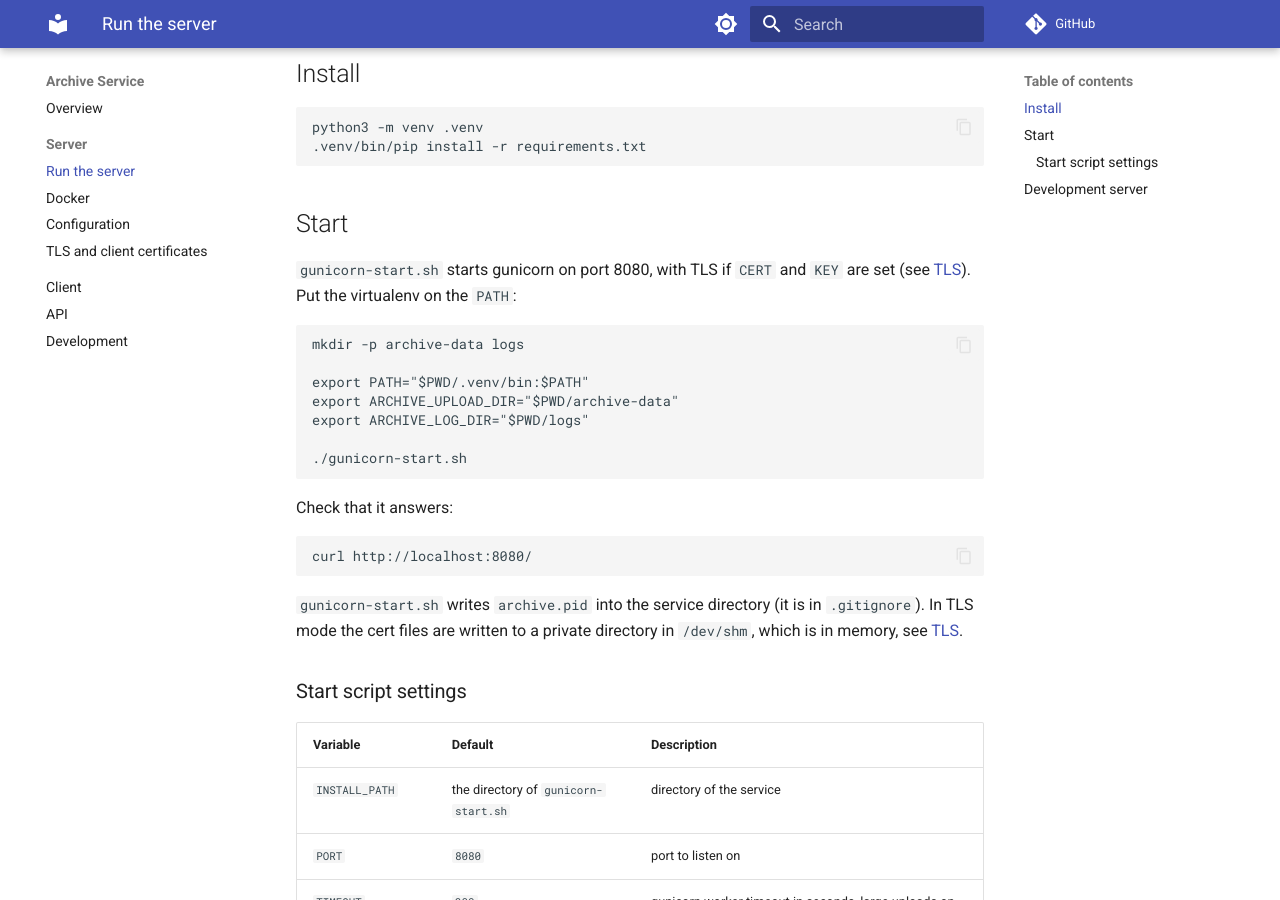
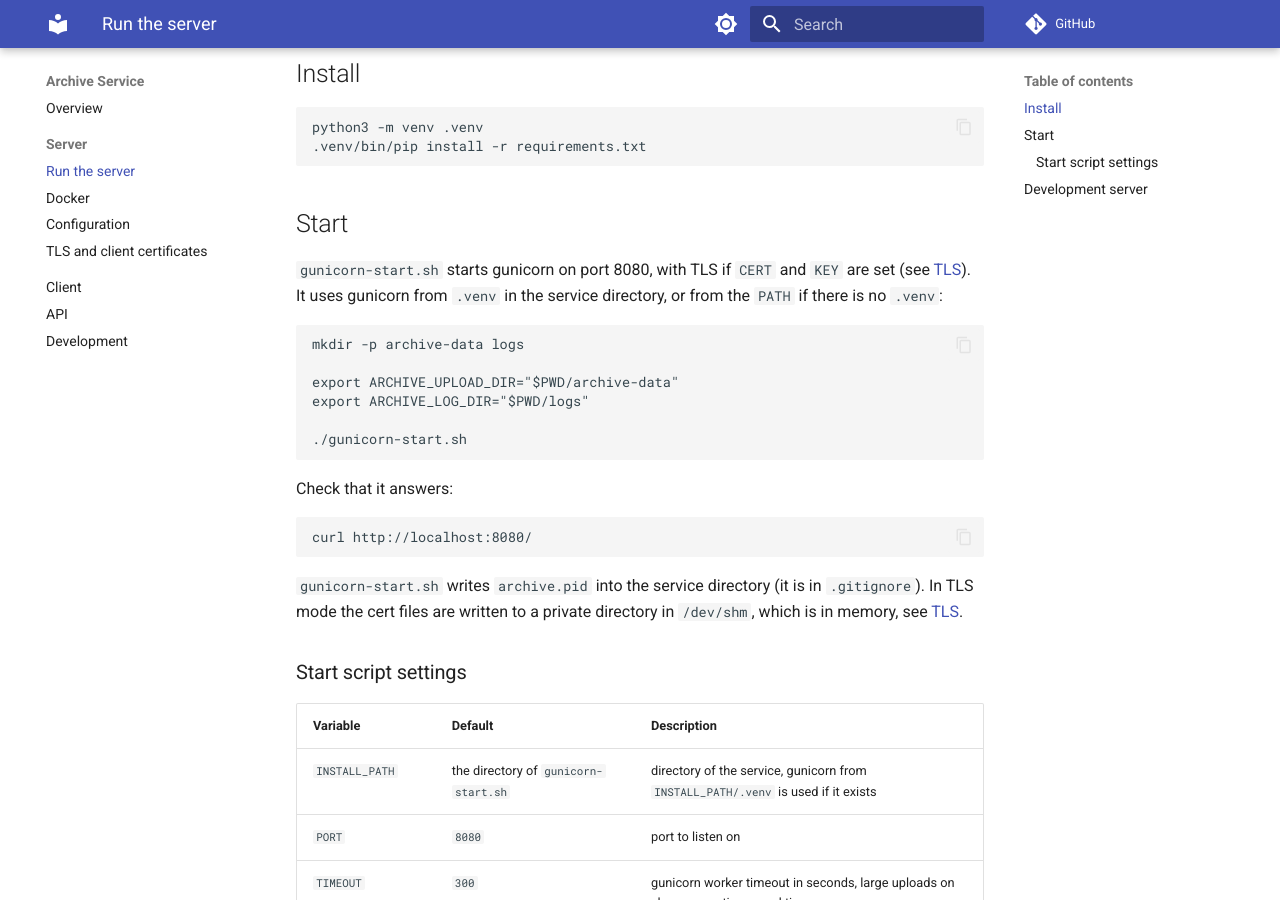
Before and after one commit to henrik-andreasson/archive-service, an MkDocs documentation site: the page built from docs/run-server.md, in a window 1280 px wide and 900 px high, scrolled down 256 px. Built offline with MkDocs 1.6.1 and Material for MkDocs 9.7.7, drawn with Linux system fonts in a browser that asks for light colours; comment, search, counter and statistics services are not loaded.

Commit message:
gunicorn-start.sh: use .venv in the service dir, clear error without gunicorn
The quick start needed the venv on PATH, which was easy to get wrong when
pasting the long command. The script now uses INSTALL_PATH/.venv/bin/gunicorn
if it exists, else gunicorn from PATH, and says how to install it if neither
is found. README and run-server.md use one export per line.

Co-Authored-By: Claude Opus 5.5 <noreply@anthropic.com>

````diff
--- a/docs/run-server.md
+++ b/docs/run-server.md
@@ -15,12 +15,12 @@ python3 -m venv .venv
 ## Start
 
 `gunicorn-start.sh` starts gunicorn on port 8080, with TLS if `CERT` and `KEY`
-are set (see [TLS](tls.md)). Put the virtualenv on the `PATH`:
+are set (see [TLS](tls.md)). It uses gunicorn from `.venv` in the service
+directory, or from the `PATH` if there is no `.venv`:
 
 ```
 mkdir -p archive-data logs
 
-export PATH="$PWD/.venv/bin:$PATH"
 export ARCHIVE_UPLOAD_DIR="$PWD/archive-data"
 export ARCHIVE_LOG_DIR="$PWD/logs"
 
@@ -41,7 +41,7 @@ directory in `/dev/shm`, which is in memory, see [TLS](tls.md).
 
 | Variable | Default | Description |
 |---|---|---|
-| `INSTALL_PATH` | the directory of `gunicorn-start.sh` | directory of the service |
+| `INSTALL_PATH` | the directory of `gunicorn-start.sh` | directory of the service, gunicorn from `INSTALL_PATH/.venv` is used if it exists |
 | `PORT` | `8080` | port to listen on |
 | `TIMEOUT` | `300` | gunicorn worker timeout in seconds, large uploads on slow connections need time |
 | `CERT`, `KEY` | - | server cert and key (PEM), both enable TLS |
````
Also changed, not shown: README.md (+5 -3 lines), 2 other files.
